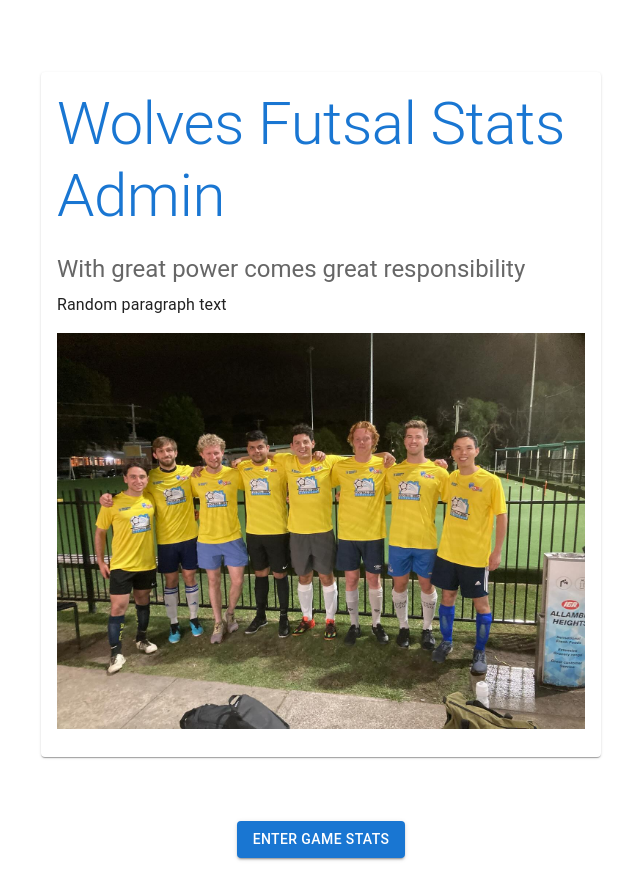
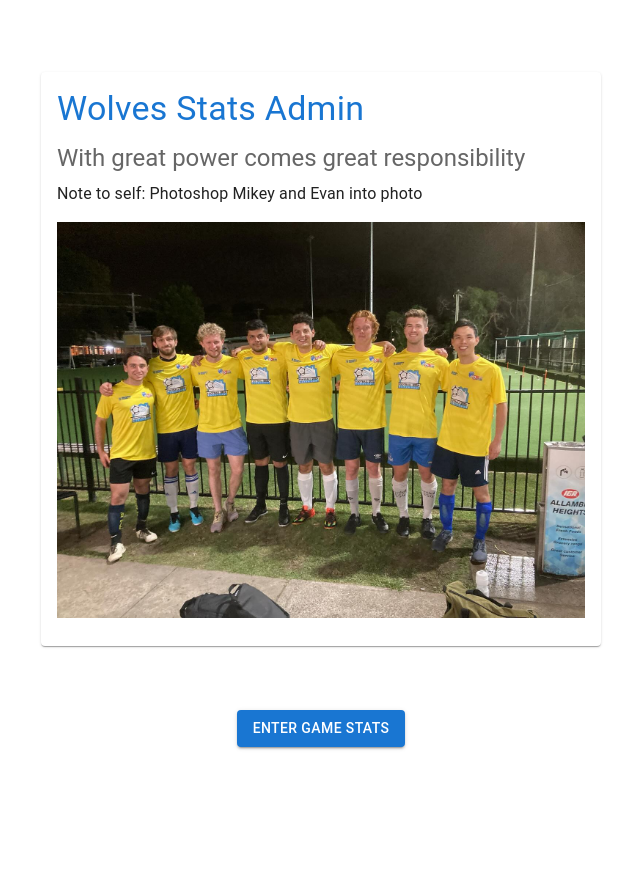
Before and after one commit to aryangupta1/wolves, a Next.js app: page / in a window 1280 px wide. Shown: the whole page, without its empty margins (319-959 px from the left). After the commit the page ends 800 px from the top, so only its background shows below. Built offline with nearby package versions, Linux system fonts and the light colour scheme.

Commit message:
styling sizing

```diff
--- a/app/pages/home.tsx
+++ b/app/pages/home.tsx
@@ -20,14 +20,14 @@ export default function HomePage() {
           <Grid item xs={12} md={6}>
             <Card className="mb-4 shadow-lg">
               <CardContent>
-                <Typography variant="h2" component="h1" gutterBottom color="primary">
-                  Wolves Futsal Stats Admin
+                <Typography variant="h4" component="h1" gutterBottom color="primary">
+                  Wolves Stats Admin
                 </Typography>
                 <Typography variant="h5" color="textSecondary" gutterBottom>
                   With great power comes great responsibility
                 </Typography>
                 <Typography paragraph>
-                  Random paragraph text
+                  Note to self: Photoshop Mikey and Evan into photo
                 </Typography>
                 <CardMedia>
                 <Image
```
